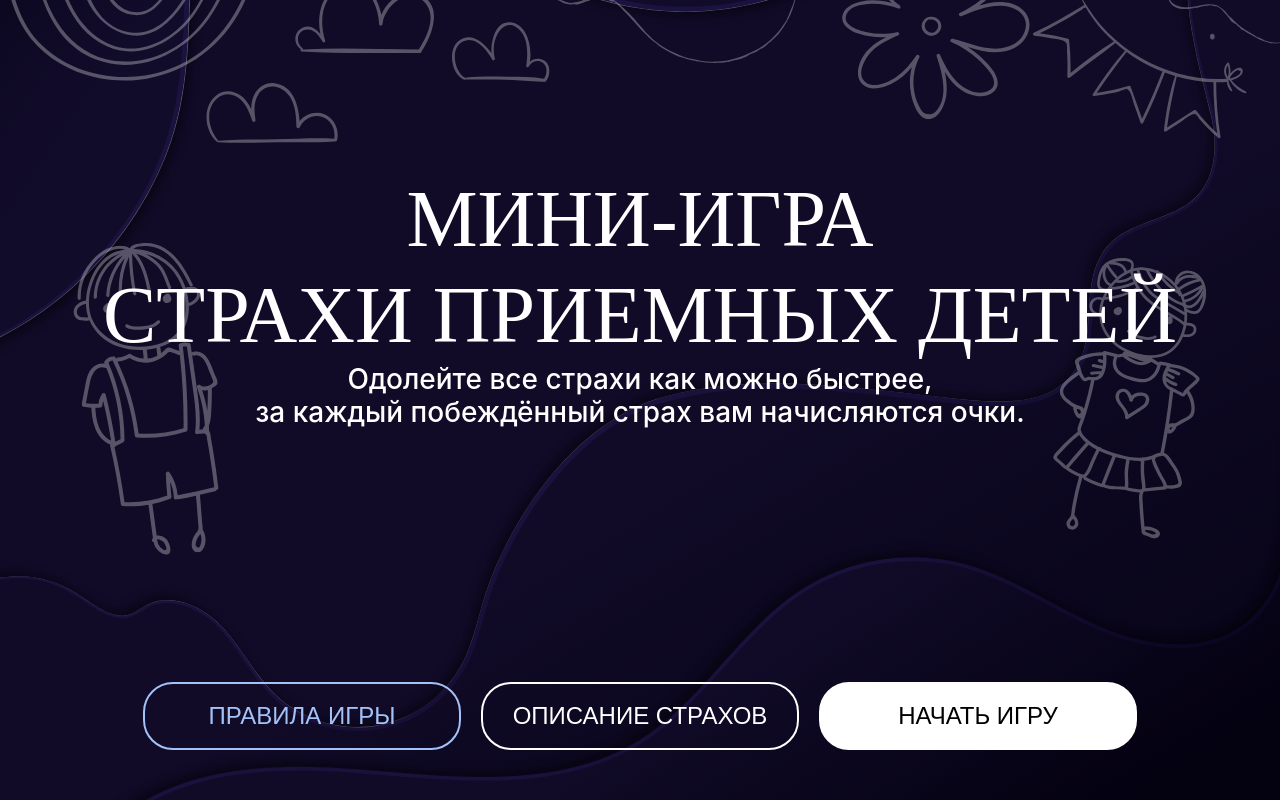
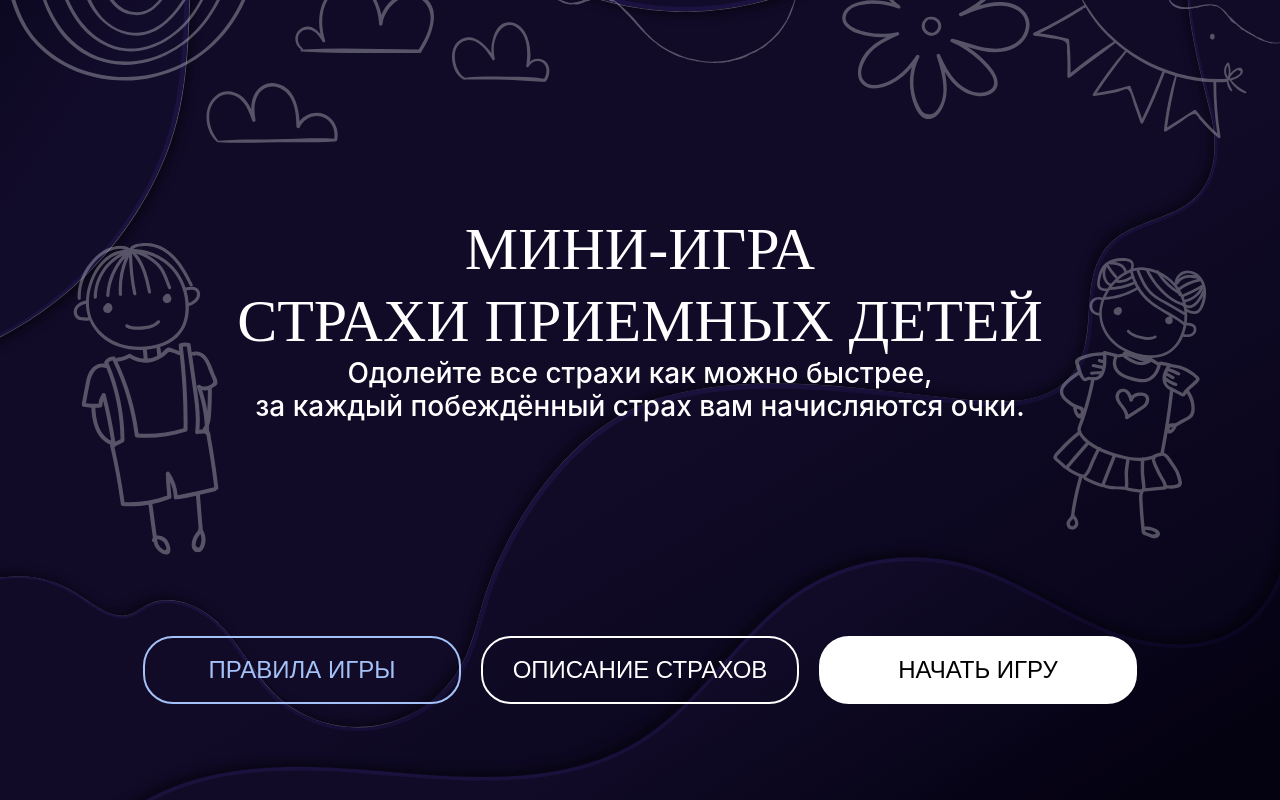
Before and after one commit to eeershov/j-hack-team37, a React (Vite) app in the folder client/: page / in a window 1280 px wide. Built offline with nearby package versions, Linux system fonts and the light colour scheme; a web font is replaced by a local one.

Commit message:
refactor: styles

```diff
--- a/client/src/App.css
+++ b/client/src/App.css
@@ -1,30 +1,38 @@
+* {
+  padding: 0;
+  margin: 0;
+}
 img {
   font-style: italic; /* to set apart alt if only it loads */
   max-width: 100%;
   height: auto;
   vertical-align: auto;
 }
+html, body {
+  box-sizing: border-box;
+  min-height: 100%;
+  padding: 0;
+  margin: 0;
+}
+html, body {
+  height: 100%;
+}
 
 #root {
-  margin: 0;
-  padding: 0;
+  height: 100%;
+}
+main {
+  flex: 1;
+  display: flex;
+  flex-direction: column;
   box-sizing: border-box;
   height: 100%;
-  width: 100%;
 }
-
-* {
-  margin: 0;
-  padding: 0;
-  box-sizing: border-box;
+.content {
+  min-height: 100%;
+  display: flex;
+  flex-direction: column;
 }
-
-body, html {
-  height: 100%;
-  width: 100%;
-}
-
-
 body {
   background-image: url('/background.svg');
   background-repeat: no-repeat;
@@ -33,11 +41,6 @@ body {
   background-attachment: fixed;
 }
 
-.rules-page {
-  position: relative;
-  width: 100%;
-  min-height: 100%;
-}
 .background-images-block {
   z-index: -100;
   width: 100%;
@@ -55,7 +58,7 @@ body {
   margin-left: auto;
   margin-right: auto;
   width: 90%;
-  min-height: 100vh;
+  min-height: 100%;
 }
 
 .header-illustration {
@@ -76,19 +79,19 @@ body {
 
 .title-block {
   display: flex;
-  min-height: 100vh;
+  flex: 1;
+  height: 100%;
   width: 100%;
   flex-direction: column;
   justify-content: center;
   align-items: center;
-  padding-bottom: 200px;
 }
 
 .title {
   color: #FFF;
   text-align: center;
   font-family: 'Kablammo';
-  font-size: 80px;
+  font-size: 60px;
   font-style: normal;
   font-weight: 400;
   line-height: 120%; /* 115.2px */
@@ -104,22 +107,26 @@ body {
 }
 
 .fears-page .title {
-  padding-top: 30px;
+  padding-top: 1rem;
 }
 
-.fears-page {
-  height: 100%;
+.fears-list {
+  padding-top: 5px;
+  padding-bottom: 5px;
+  flex: 1;
+  padding-left: 6rem;
+  display: grid;
+  grid-template-columns: repeat(2, 1fr);
+  gap: 5px;
+  color: #FFF;
+  font-size: 20px;
 }
-.fears-list {
-  padding-left: 6rem;
-  margin-top: 60px;
-  display: flex;
-  flex-wrap: wrap;
-  gap: 1rem;
-  justify-content: center;
-  align-items: center;
-  color: #FFF;
-  font-size: 24px;
+@media (max-width: 600px) {
+  /* Change to a single column layout for narrow screens */
+  .fears-list {
+    grid-template-columns: 1fr;
+    padding-left: 0;
+  }
 }
 .fears-list svg {
   flex-shrink: 0;
@@ -128,22 +135,20 @@ body {
   display: flex;
   gap: 1rem;
   list-style: none;
-  width: 600px;
+  align-items: center;
 }
 
 .fears-list p {
   display: flex;
   justify-content: center;
   align-items: center;
-  max-width: 32ch;
+  margin: 0;
 }
 
 
 .button {
-
   width: 318px;
   height: 68px;
-  gap: 20px;
   border-radius: 30px;
   border: 2px solid #FFF;
   text-align: center;
@@ -158,14 +163,12 @@ body {
 .buttonDescription {
   background-color: rgba(28,28,28,0);
   text-align: center;
-  margin: 80px 10px 0px 10px;
 }
 
 .buttonStart {
   display: inline;
   color: black;
   background-color: rgba(255, 255, 255, 1);
-  margin: 80px 10px 0px 10px;
 }
 
 
@@ -192,41 +195,21 @@ body {
 }
 
 
-.fears {
-  width: 647px;
-  align-items: center;
-  margin: -70px 750px 0px 750.24px;
-  gap: 60px;
-}
-
-.buttonContainer {
-  position: absolute;
+nav {
+  align-self: flex-end;
+  padding-bottom: 1rem;
+  flex-grow: 0;
+  flex-shrink: 0;
   width: 100%;
   flex-wrap: wrap;
+  gap: 20px;
   display: flex;
   align-items: center;
   justify-content: center;
-  bottom: 50px;
 }
 
-.leftFearGirl {
-  position: absolute;
-  top: 250px;
-  width: 172.038px;
-  height: 393.034px;
-  flex-shrink: 0;
-  fill: #FFF;
-  margin: 0px 1624px 0px 170px
-}
-
-.rightFearGirl {
-  position: absolute;
-  top: 250px;
-  transform: rotate(6.896deg);
-  width: 196.5px;
-  height: 393px;
-  flex-shrink: 0;
-  margin:   0px 0.5px 0px 1600.24px;
+.rules-page nav {
+  padding-bottom: 6rem;
 }
 
 .clickedButton {
--- a/client/src/components/Menu/index.tsx
+++ b/client/src/components/Menu/index.tsx
@@ -4,38 +4,53 @@ import { PageName, pageName } from '../../interfaces/PageName';
 
 export default function Menu() {
   const dispatch = useAppDispatch();
-  const pageSelected = useAppSelector((state)=>state.game.pageSelected);
+  const pageSelected = useAppSelector((state) => state.game.pageSelected);
 
   const buttons = [
-    {pageName: pageName.rules, title: 'ПРАВИЛА ИГРЫ'},
-    {pageName: pageName.fears, title: 'ОПИСАНИЕ СТРАХОВ'},
-    {pageName: pageName.game, title: 'НАЧАТЬ ИГРУ'}]
+    { pageName: pageName.rules, title: 'ПРАВИЛА ИГРЫ' },
+    { pageName: pageName.fears, title: 'ОПИСАНИЕ СТРАХОВ' },
+    { pageName: pageName.game, title: 'НАЧАТЬ ИГРУ' }]
 
   const handleClick = (page: PageName) => {
     dispatch(selectPage(page));
-    if(page === pageName.game) {
+    if (page === pageName.game) {
       dispatch(resetGame());
     }
   }
 
   return (
-    <div className="buttonContainer">
+    <nav>
       {
         buttons.map(button => {
           let buttonTitle = button.title;
-        if(button.pageName === pageName.game && pageSelected === pageName.results ) {
+          if (button.pageName === pageName.game && pageSelected === pageName.results) {
             buttonTitle = 'НАЧАТЬ ЗАНОВО'
           }
+          const buttonStyles = [];
+          if (button.pageName === pageSelected) {
+            buttonStyles.push('clickedButton');
+          }
+          if (button.pageName === 'Game') {
+            buttonStyles.push('buttonStart');
+          }
+          if (pageSelected === 'Game') {
+            buttonStyles.push('hiddenButtons');
+          }
+          if (pageSelected === 'Results') {
+            buttonStyles.push('result-btn')
+          }
+
           return (
             <button key={button.pageName}
-          onClick={()=> handleClick(button.pageName)}
-          className={`button buttonDescription  ${button.pageName === pageSelected && 'clickedButton'} ${button.pageName === "Game" && 'buttonStart'}  ${pageSelected === 'Game' && 'hiddenButtons'} ${pageSelected === 'Results' && 'result-btn'}`}
+              onClick={() => handleClick(button.pageName)}
+              className={`button buttonDescription
+              ${buttonStyles.join(' ')}`}
             >
-        { buttonTitle }
+              {buttonTitle}
             </button>
           )
         })
       }
-    </div>
+    </nav>
   )
 }
--- a/client/src/pages/FearsDescription.page.tsx
+++ b/client/src/pages/FearsDescription.page.tsx
@@ -7,7 +7,8 @@ import BackgroundImages from '../components/BackgroundImages';
 const FearsDescription = function () {
 
   return (
-    <div className='fears-page'>
+    <div className='content fears-page'>
+      <main>
         <BackgroundImages LeftImg={leftFearsGirl} RightImg={rightFearsGirl} />
         <h2 className="title">Описание страхов</h2>
         <ul className='fears-list'>
@@ -21,6 +22,7 @@ const FearsDescription = function () {
             )
           })}
         </ul>
+      </main>
       <Menu />
     </div>
   );
--- a/client/src/pages/Rules.page.tsx
+++ b/client/src/pages/Rules.page.tsx
@@ -8,13 +8,15 @@ import BackgroundImages from '../components/BackgroundImages';
 const StartMenu = function () {
 
   return (
-    <div className='rules-page'>
+    <div className='content rules-page'>
+      <main>
         <BackgroundImages HeaderImg={header} LeftImg={BoyMainMenu} RightImg={girlMainMenu} />
         <div className='title-block'>
           <h2 className='title'>Мини-игра</h2>
           <h2 className="title">Страхи приемных детей</h2>
           <p className="rules">Одолейте все страхи как можно быстрее, <br /> за каждый побеждённый страх вам начисляются очки. </p>
         </div>
+      </main>
       <Menu />
     </div>
   );
```
Lines whose indentation alone changed are shown as unchanged.
